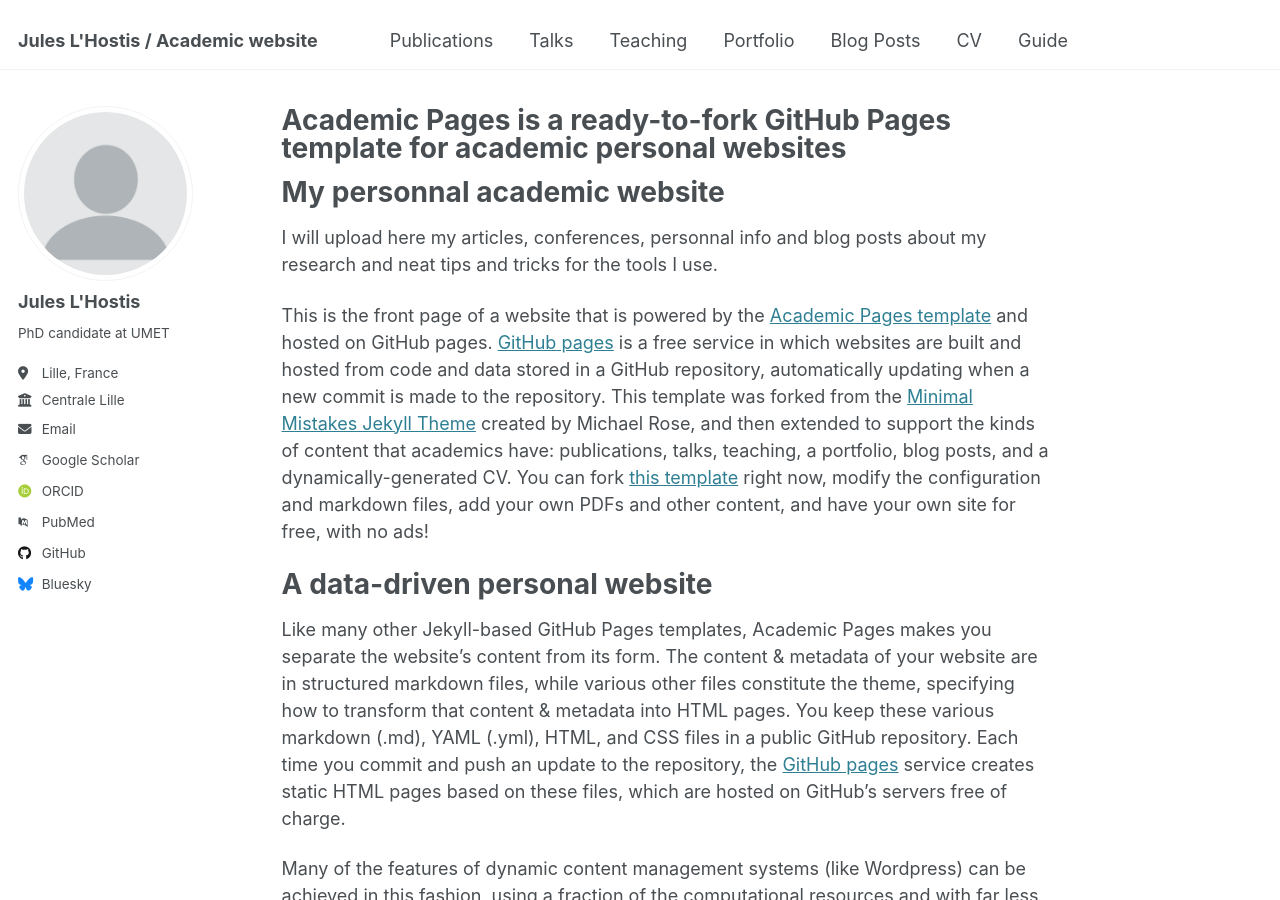
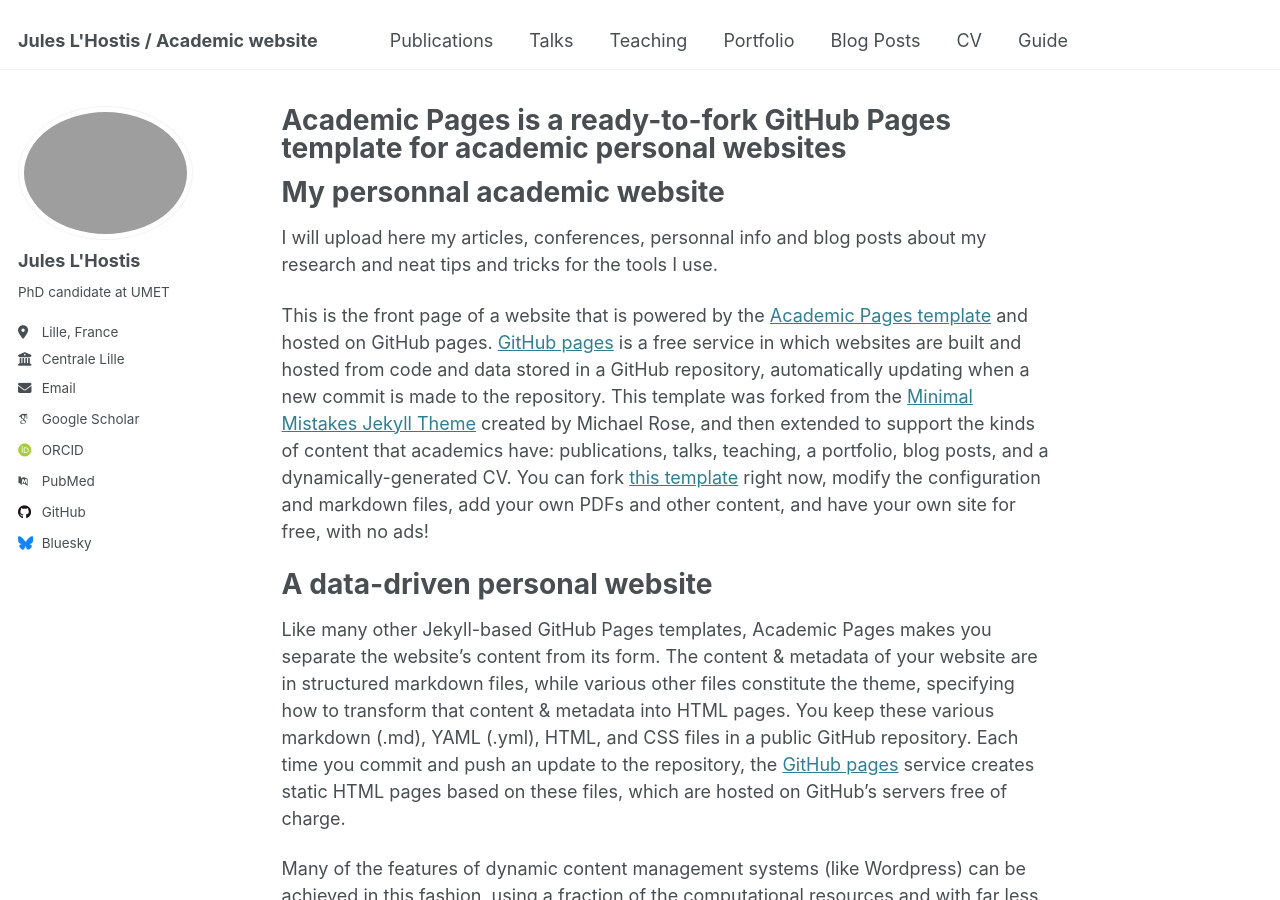
Before and after one commit to jlhostis/jlhostis.github.io, a Jekyll site: the page built from _pages/about.md, in a window 1280 px wide and 900 px high. Built offline with Jekyll 4.4.1, drawn with Linux system fonts in a browser that asks for light colours; some web fonts are replaced.

Commit message:
Update _config.yml

```diff
--- a/_config.yml
+++ b/_config.yml
@@ -22,7 +22,7 @@
 #               Additional customization can be done by editing /_includes/author-profile.html
 author:
   # Biographic information
-  avatar           : "profile.png"
+  avatar           : "profile_pic_3.png"
   name             : "Jules L'Hostis"
   pronouns         : # example: "she/her"
   bio              : "PhD candidate at UMET"
```
